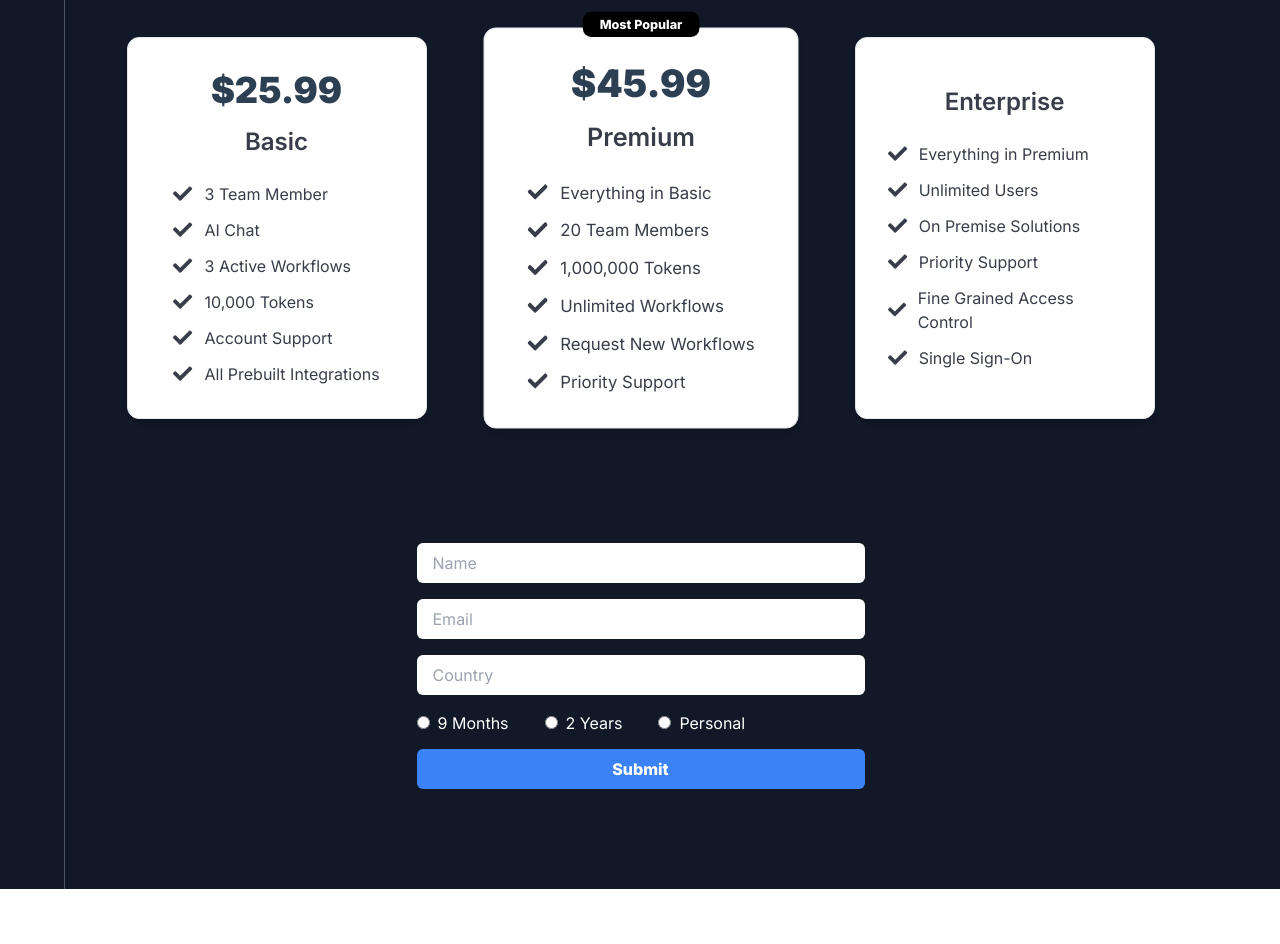
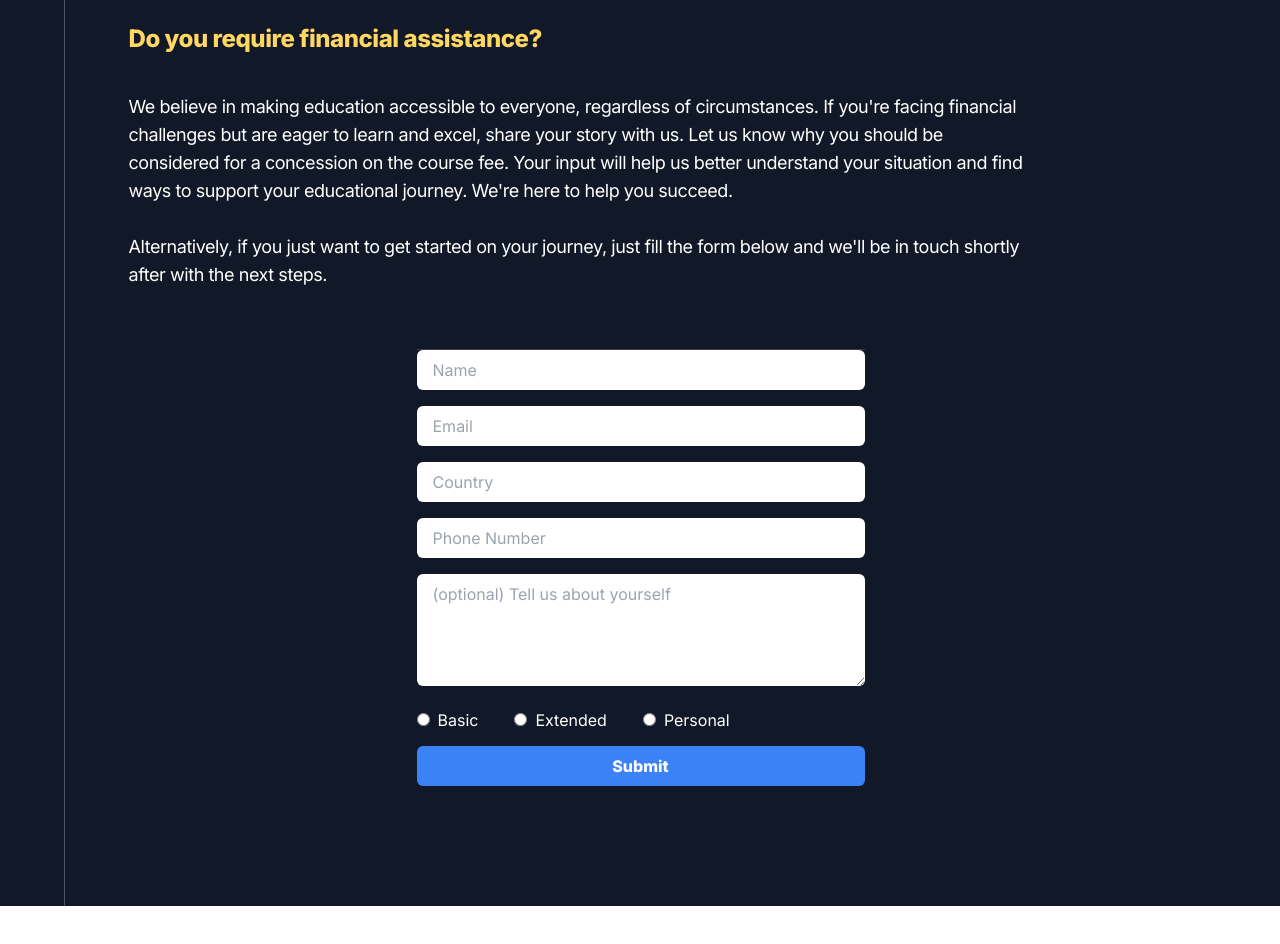
Before and after one commit to aceadc/aceadc-website, a Next.js app: page /apply in a window 1280 px wide. Shown: the part 340-1284 px from the top of the page. Built offline with nearby package versions, Linux system fonts and the light colour scheme.

Commit message:
Its a good website now

```diff
--- /dev/null
+++ b/components/Pricing.js
@@ -0,0 +1,80 @@
+import SectionWithHeading from "./SectionWithHeading";
+import React from "react";
+import { FaCheck } from "react-icons/fa";
+
+export default function Pricing() {
+  const pricingData = [
+    {
+      title: "Basic",
+      price: "AU$ 449",
+      features: [
+        "8 Month Access to LMS",
+        "Study Material",
+        "Quizzes",
+        "Access to Community",
+      ],
+    },
+    {
+      title: "Extended",
+      price: "AU$ 599",
+      label: "Most Popular",
+      features: [
+        "All in Basic",
+        "2 Year Access to LMS",
+        "Session Recordings",
+        "Master Quizzes",
+      ],
+    },
+    {
+      title: "Personal",
+      price: "AU$ 1999",
+      features: [
+        "All in Extended",
+        "Peronalised Assessment",
+        "Topic specific Webinars",
+        "Online Chat with Instructors",
+      ],
+    },
+  ];
+  return (
+    <SectionWithHeading heading="Your career starts here">
+      <p className="text-white mt-4 md:text-lg w-full md:w-4/5">
+        Ace ADC aims to provide the most comprehensive and affordable method for
+        you to crack your ADC Written Exam.
+      </p>
+
+      <section className="flex justify-center gap-16 w-full flex-wrap pb-10 mt-10">
+        {pricingData.map((plan, idx) => (
+          <div
+            key={idx}
+            className={`rounded-lg relative flex flex-col mt-4 mb-6 items-center bg-white border ${
+              plan.title === "Extended" ? "border-apple-blue" : "border-grey"
+            } w-full md:w-[300px] p-8 rounded-xl shadow-md ${
+              plan.title === "Extended" ? "shadow-lg transform scale-105" : ""
+            } transition-all`}
+          >
+            {plan.label && (
+              <div className="py-1 px-4 mb-4 bg-indigo-500 text-white text-xs font-bold absolute -top-4 left-1/2 transform -translate-x-1/2 rounded-lg">
+                {plan.label}
+              </div>
+            )}
+            <div className="text-4xl font-black text-[#2d4053] mb-4 rounded-lg">
+              {plan.price}
+            </div>
+            <div className="text-2xl font-semibold text-[#383d49] mb-6">
+              {plan.title}
+            </div>
+            <ul className="text-[#383d49] text-m space-y-3">
+              {plan.features.map((feature, idx) => (
+                <li key={idx} className="flex items-center gap-3">
+                  <FaCheck className="text-deep-navy" size="1.2em" />
+                  {feature}
+                </li>
+              ))}
+            </ul>
+          </div>
+        ))}
+      </section>
+    </SectionWithHeading>
+  );
+}
--- a/pages/apply.js
+++ b/pages/apply.js
@@ -1,6 +1,5 @@
 import Head from "next/head";
 import React, { useState } from "react";
-import { FaCheck } from "react-icons/fa";
 
 export default function Home() {
   const [formData, setFormData] = useState({
@@ -8,18 +7,26 @@ export default function Home() {
     email: "",
     country: "",
     plan: "",
+    phoneNumber: "",
+    message: "",
   });
+
+  const [successMessage, setSuccessMessage] = useState("");
+  const [errorMessage, setErrorMessage] = useState("");
 
   const handleSubmit = async (e) => {
     e.preventDefault();
     try {
-      const response = await fetch("https://example.com", {
-        method: "POST",
-        headers: {
-          "Content-Type": "application/json",
-        },
-        body: JSON.stringify(formData),
-      });
+      const response = await fetch(
+        "https://api.payware.com.au/api/v1/website/contact",
+        {
+          method: "POST",
+          headers: {
+            "Content-Type": "application/json",
+          },
+          body: JSON.stringify(formData),
+        }
+      );
 
       if (!response.ok) {
         throw new Error("Failed to submit form");
@@ -27,20 +34,34 @@ export default function Home() {
 
       console.log("Form submitted successfully");
 
+      // Show success message
+      setSuccessMessage(
+        "We have received your request and will be touch about the next steps shortly."
+      );
+
       // Reset form data after successful submission
       setFormData({
         name: "",
         email: "",
         country: "",
         plan: "",
+        phoneNumber: "",
+        message: "",
       });
 
-      // Show success message or perform any other actions
+      // Clear error message
+      setErrorMessage("");
     } catch (error) {
       console.error("Error submitting form:", error.message);
-      // Handle error (e.g., display error message to the user)
+      // Show error message
+      setErrorMessage(
+        "There was an error submitting this information. Please try after some time or contact support@aceadc.com"
+      );
+      // Clear success message
+      setSuccessMessage("");
     }
   };
+
   const handleInputChange = (e) => {
     const { name, value } = e.target;
     setFormData((prevData) => ({
@@ -49,75 +70,23 @@ export default function Home() {
     }));
   };
 
-  const pricingData = [
-    {
-      title: "Basic",
-      monthlyPrice: "$29.99",
-      annualPrice: "$299.99",
-      discountedAnnualPrice: "$25.99",
-      discountedMonthlyPrice: "$29.99",
-      features: [
-        "3 Team Member",
-        "AI Chat",
-        "3 Active Workflows",
-        "10,000 Tokens",
-        "Account Support",
-        "All Prebuilt Integrations",
-      ],
-    },
-    {
-      title: "Premium",
-      monthlyPrice: "$49.99",
-      annualPrice: "$499.99",
-      discountedAnnualPrice: "$45.99",
-      discountedMonthlyPrice: "$49.99",
-      label: "Most Popular",
-      features: [
-        "Everything in Basic",
-        "20 Team Members",
-        "1,000,000 Tokens",
-        "Unlimited Workflows",
-        "Request New Workflows",
-        "Priority Support",
-      ],
-    },
-    {
-      title: "Enterprise",
-      monthlyPrice: "Contact",
-      annualPrice: "",
-      discountedAnnualPrice: "",
-      discountedMonthlyPrice: "",
-      features: [
-        "Everything in Premium",
-        "Unlimited Users",
-        "On Premise Solutions",
-        "Priority Support",
-        "Fine Grained Access Control",
-        "Single Sign-On",
-      ],
-    },
-  ];
-  const [isAnnual, setIsAnnual] = useState(true);
   return (
-    <div className={""}>
+    <div className={"bg-gray-800"}>
       <Head>
         <title>
           Ace ADC: Your Pathway to Success in the ADC Exam | ADC Part 1 Written
-          Exam Preparation | Testimonials
+          Exam Preparation | Apply
         </title>
         <meta
           name="description"
           content="Ace ADC offers comprehensive preparation for the ADC exam's written part 1. Prepare with expert guidance and resources tailored for success. Start your ADC prep journey today with Ace ADC"
-        ></meta>
+        />
         <meta
           name="keywords"
           content="Ace ADC, ADC, ADC Prep, ADC Exam, Written Exam 1, Dental Exam Prep, Australian Dentistry, Dental Practice Australia, Australian Dental Association, Australian Dental Council, Australia, ADC Written Exam Preparation"
-        ></meta>
-        <meta name="author" content="aceadc.com"></meta>
-        <meta
-          name="viewport"
-          content="width=device-width, initial-scale=1.0"
-        ></meta>
+        />
+        <meta name="author" content="aceadc.com" />
+        <meta name="viewport" content="width=device-width, initial-scale=1.0" />
         <link rel="shortcut icon" href="/favicon.ico" type="image/x-icon" />
         <link rel="icon" href="/favicon.ico" type="image/x-icon" />
         <link rel="preconnect" href="https://fonts.googleapis.com" />
@@ -143,7 +112,6 @@ export default function Home() {
         <meta property="og:url" content="https://aceadc.com/" />
         <meta name="twitter:card" content="/logo.png" />
         <meta property="og:site_name" content="Ace ADC" />
-        <meta name="Ace ADC offers comprehensive preparation for the ADC exam's written part 1. Prepare with expert guidance and resources tailored for success. Start your ADC prep journey today with Ace ADC"></meta>
       </Head>
       <main className="bg-gray-800 mx-auto">
         <section className="hero__bg-pattern bg-gray-900 pb-10">
@@ -160,7 +128,7 @@ export default function Home() {
             </div>
           </header>
         </section>
-        <section className="bg-gray-900 border-t border-gray-600 relative">
+        <section className="bg-gray-900 border-t border-gray-600 relative min-h-screen">
           <div className="max-w-6xl 2xl:max-w-7xl mx-auto relative z-10">
             <div className="border-l border-gray-600 mx-4 xl:mx-0 pt-6 lg:pt-12">
               <nav
@@ -217,50 +185,31 @@ export default function Home() {
                   </h2>
                 </div>
               </div>
-              <section className="flex justify-center gap-16 w-full flex-wrap pb-10">
-                {pricingData.map((plan, idx) => (
-                  <div
-                    key={idx}
-                    className={`rounded-lg relative flex flex-col mt-4 mb-6 items-center bg-white border ${
-                      plan.title === "Premium"
-                        ? "border-apple-blue"
-                        : "border-grey"
-                    } w-full md:w-[300px] p-8 rounded-xl shadow-md ${
-                      plan.title === "Premium"
-                        ? "shadow-lg transform scale-105"
-                        : ""
-                    } transition-all`}
-                  >
-                    {plan.label && (
-                      <div className="py-1 px-4 mb-4 bg-black text-white text-xs font-bold absolute -top-4 left-1/2 transform -translate-x-1/2 rounded-lg">
-                        {plan.label}
-                      </div>
-                    )}
-                    <div className="text-4xl font-black text-[#2d4053] mb-4 rounded-lg">
-                      {isAnnual
-                        ? `${plan.discountedAnnualPrice}`
-                        : `${plan.discountedMonthlyPrice}`}
-                    </div>
-                    <div className="text-2xl font-semibold text-[#383d49] mb-6">
-                      {plan.title}
-                    </div>
-                    <ul className="text-[#383d49] text-m space-y-3">
-                      {plan.features.map((feature, idx) => (
-                        <li key={idx} className="flex items-center gap-3">
-                          <FaCheck className="text-deep-navy" size="1.2em" />
-                          {feature}
-                        </li>
-                      ))}
-                    </ul>
-                  </div>
-                ))}
-              </section>
-
               <div className="max-w-5xl mx-auto mt-10 mb-10 pb-20 grid divide-y divide-gray-700">
-                <form onSubmit={handleSubmit} className="max-w-md mx-auto m-5">
+                <div className="max-w-4xl text-white tracking-tight pt-1 lg:text-lg mb-5">
+                  <h3 className="text-primary-500 mb-10">
+                    Do you require financial assistance?
+                  </h3>
+                  <p>
+                    We believe in making education accessible to everyone,
+                    regardless of circumstances. If you're facing financial
+                    challenges but are eager to learn and excel, share your
+                    story with us. Let us know why you should be considered for
+                    a concession on the course fee. Your input will help us
+                    better understand your situation and find ways to support
+                    your educational journey. We're here to help you succeed.
+                    <br />
+                    <br />
+                    Alternatively, if you just want to get started on your
+                    journey, just fill the form below and we'll be in touch
+                    shortly after with the next steps.
+                  </p>
+                </div>
+                <form onSubmit={handleSubmit} className="max-w-md mx-auto m-10">
                   <input
                     type="text"
                     name="name"
+                    required
                     placeholder="Name"
                     value={formData.name}
                     onChange={handleInputChange}
@@ -269,6 +218,7 @@ export default function Home() {
                   <input
                     type="email"
                     name="email"
+                    required
                     placeholder="Email"
                     value={formData.email}
                     onChange={handleInputChange}
@@ -277,10 +227,27 @@ export default function Home() {
                   <input
                     type="text"
                     name="country"
+                    required
                     placeholder="Country"
                     value={formData.country}
                     onChange={handleInputChange}
                     className="w-full border-gray-300 rounded-md py-2 px-4 mb-4 focus:outline-none focus:ring-2 focus:ring-blue-500"
+                  />
+                  <input
+                    type="tel"
+                    name="phoneNumber"
+                    placeholder="Phone Number"
+                    value={formData.phoneNumber}
+                    onChange={handleInputChange}
+                    className="w-full border-gray-300 rounded-md py-2 px-4 mb-4 focus:outline-none focus:ring-2 focus:ring-blue-500"
+                  />
+                  <textarea
+                    name="message"
+                    placeholder="(optional) Tell us about yourself"
+                    value={formData.message}
+                    onChange={handleInputChange}
+                    className="w-full border-gray-300 rounded-md py-2 px-4 mb-4 focus:outline-none focus:ring-2 focus:ring-blue-500"
+                    rows="4"
                   />
                   <div className="text-white">
                     <label className="mr-4">
@@ -292,7 +259,7 @@ export default function Home() {
                         onChange={handleInputChange}
                         className="mr-2"
                       />
-                      9 Months
+                      Basic
                     </label>
                     <label className="mr-4 p-5">
                       <input
@@ -303,7 +270,7 @@ export default function Home() {
                         onChange={handleInputChange}
                         className="mr-2"
                       />
-                      2 Years
+                      Extended
                     </label>
                     <label>
                       <input
@@ -323,6 +290,14 @@ export default function Home() {
                   >
                     Submit
                   </button>
+                  {/* Success message */}
+                  {successMessage && (
+                    <div className="text-green-600 mt-2">{successMessage}</div>
+                  )}
+                  {/* Error message */}
+                  {errorMessage && (
+                    <div className="text-red-600 mt-2">{errorMessage}</div>
+                  )}
                 </form>
               </div>
             </div>
```
Also changed, not shown: pages/index.js (+11 -10 lines), components/SectionWithHeading.js (indentation only).
